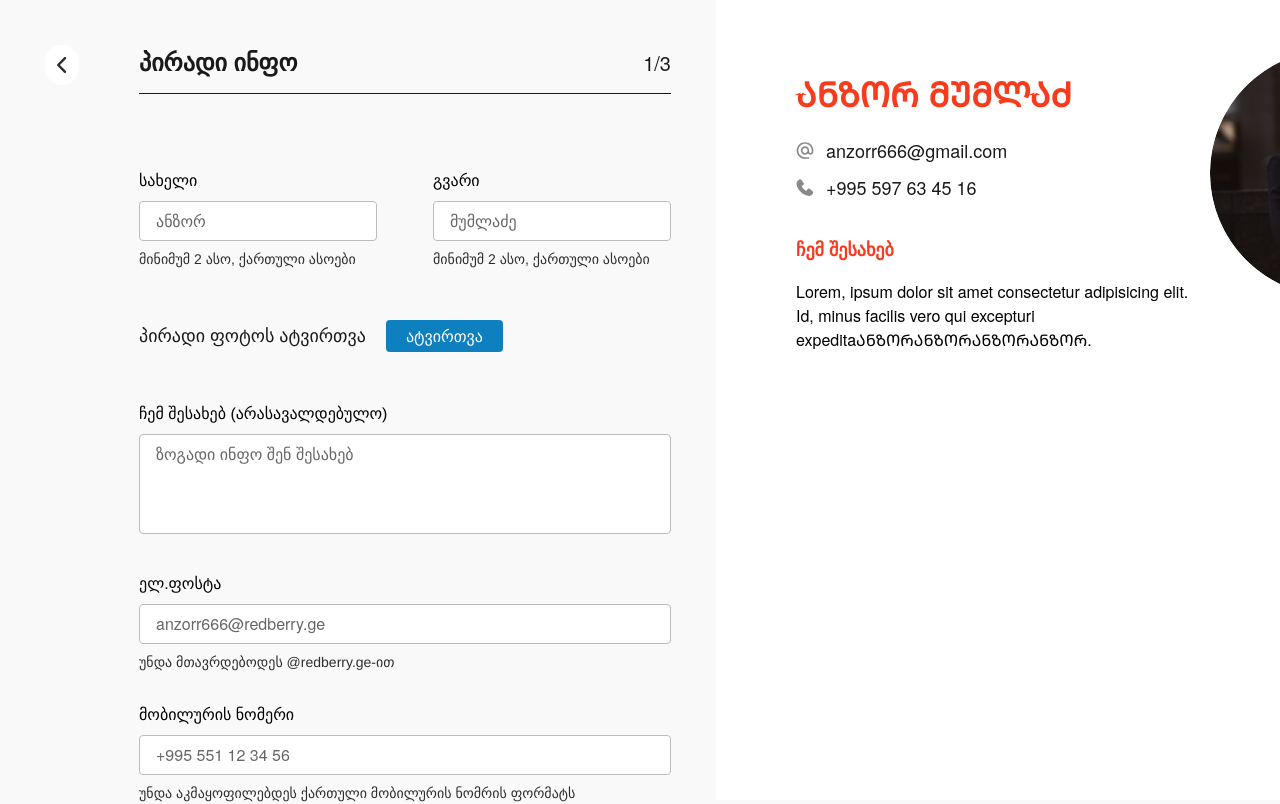
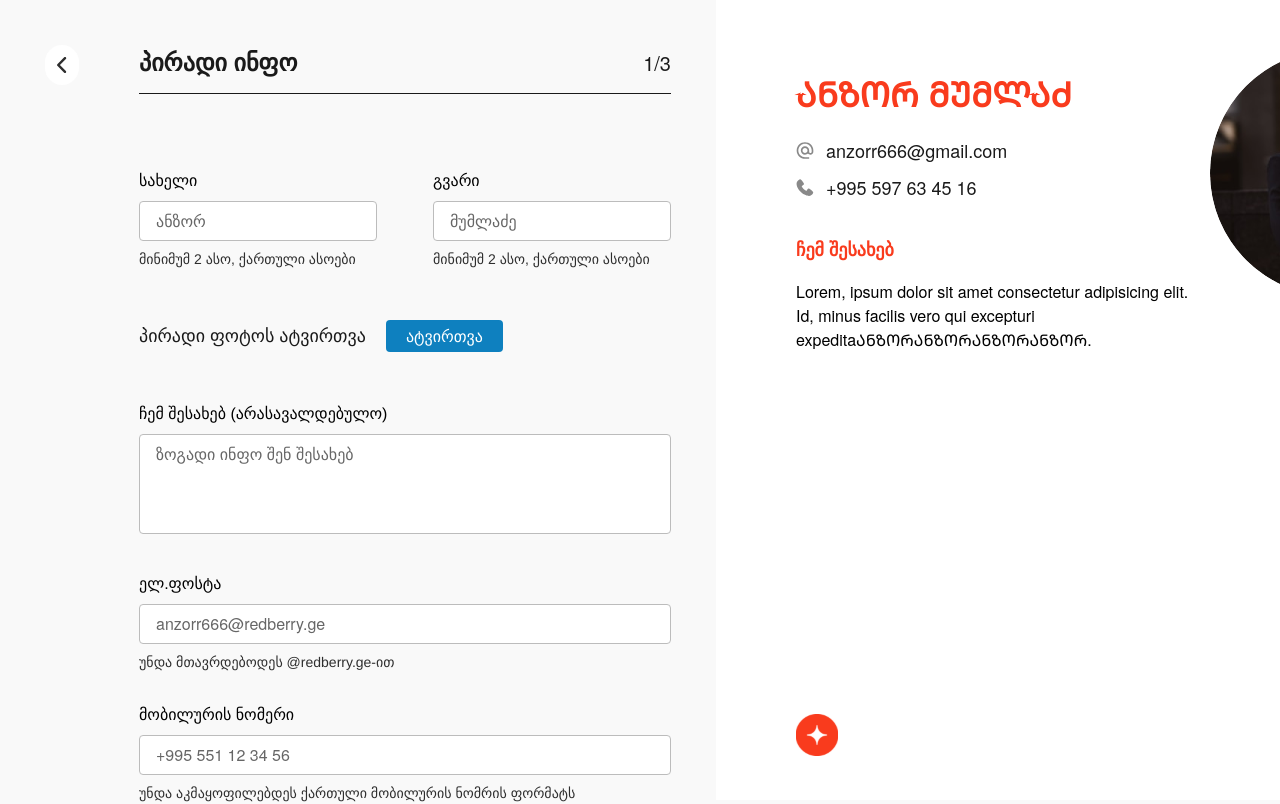
Before and after one commit to giorgio324/redbery-resume, a React (Vite) app: page /resume in a window 1280 px wide. Shown: the top 804 px of the page. Built offline with nearby package versions, Linux system fonts and the light colour scheme; a web font is replaced by a local one.

Commit message:
added watermark on preview container

```diff
--- a/src/components/PreviewContainer.jsx
+++ b/src/components/PreviewContainer.jsx
@@ -1,9 +1,15 @@
 import PrivateInfoPreview from './PrivateInfoPreview';
-const Preview = () => {
+import watermark from '../assets/images/previewWatermark.svg';
+const PreviewContainer = () => {
   return (
-    <section className='min-h-screen bg-white min-w-[820px] max-w-[820px] px-[80px] pt-[50px]'>
+    <section className='relative min-h-screen bg-white min-w-[820px] max-w-[820px] px-[80px] pt-[50px] pb-[144px]'>
       <PrivateInfoPreview />
+      <img
+        src={watermark}
+        alt=''
+        className='absolute bottom-[44px] left-[80px]'
+      />
     </section>
   );
 };
-export default Preview;
+export default PreviewContainer;
```
Also changed, not shown: src/assets/images/previewWatermark.svg (added).
